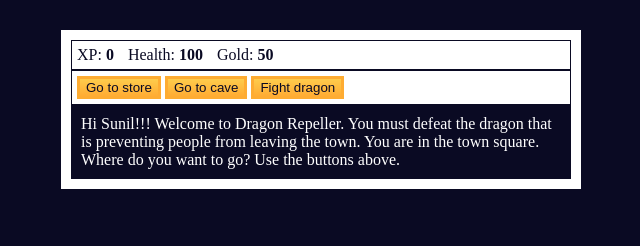
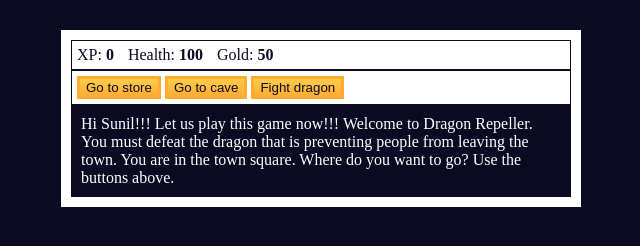
Before and after one commit to sunilrai14/https---sunilrai14.github.io-Roleplayinggame-, a plain HTML site: page index.html in a window 1280 px wide. Shown: the whole page, without its empty margins (319-959 px from the left). Drawn offline with Linux system fonts and the light colour scheme.

Commit message:
modified:   index.html

```diff
--- a/index.html
+++ b/index.html
@@ -22,7 +22,7 @@
         <span>Health: <strong><span id="monsterHealth"></span></strong></span>
       </div>
       <div id="text">
-        Hi Sunil!!!
+        Hi Sunil!!! Let us play this game now!!!
         Welcome to Dragon Repeller. You must defeat the dragon that is preventing
         people from leaving the town. You are in the town square. Where do you want to go? Use the buttons above.
       </div>
```
